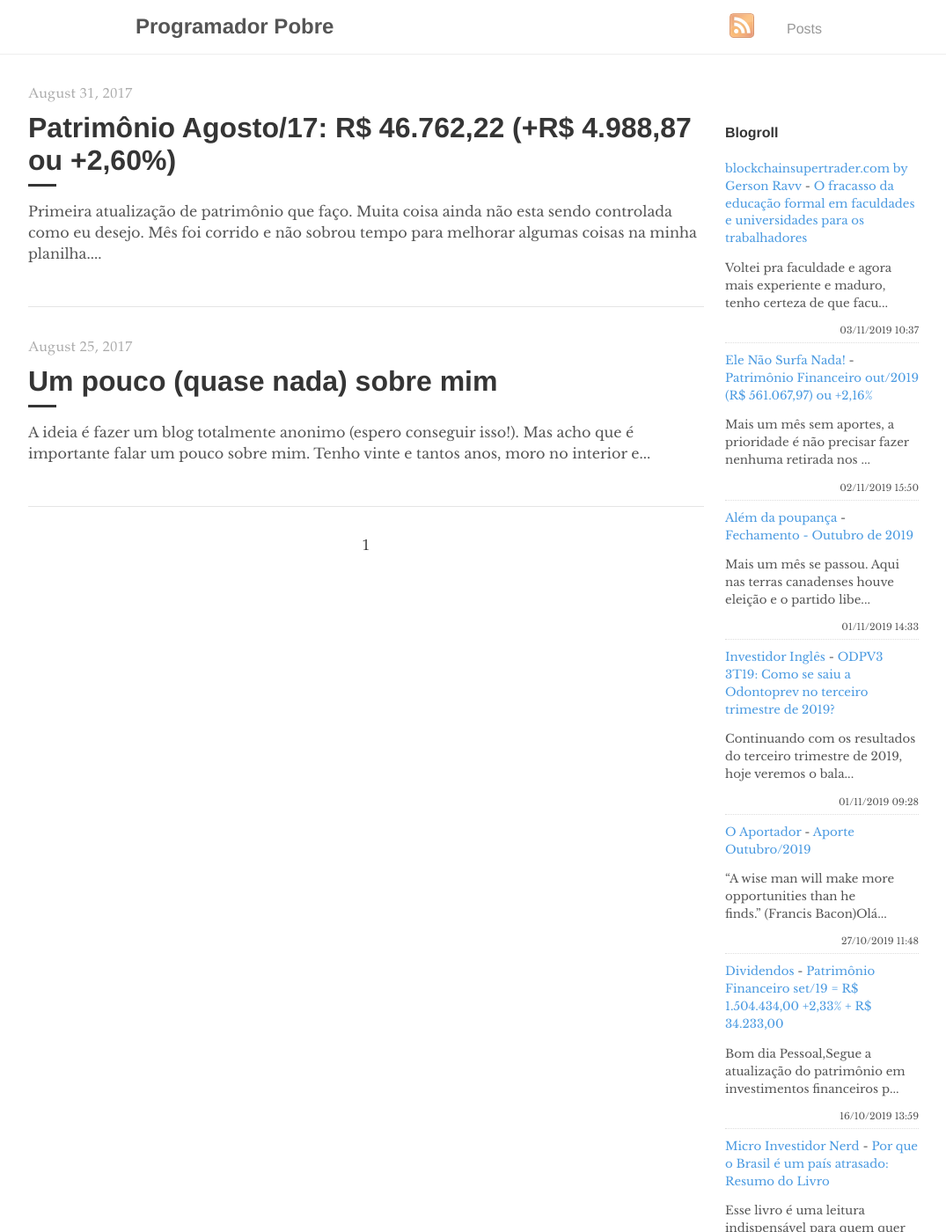
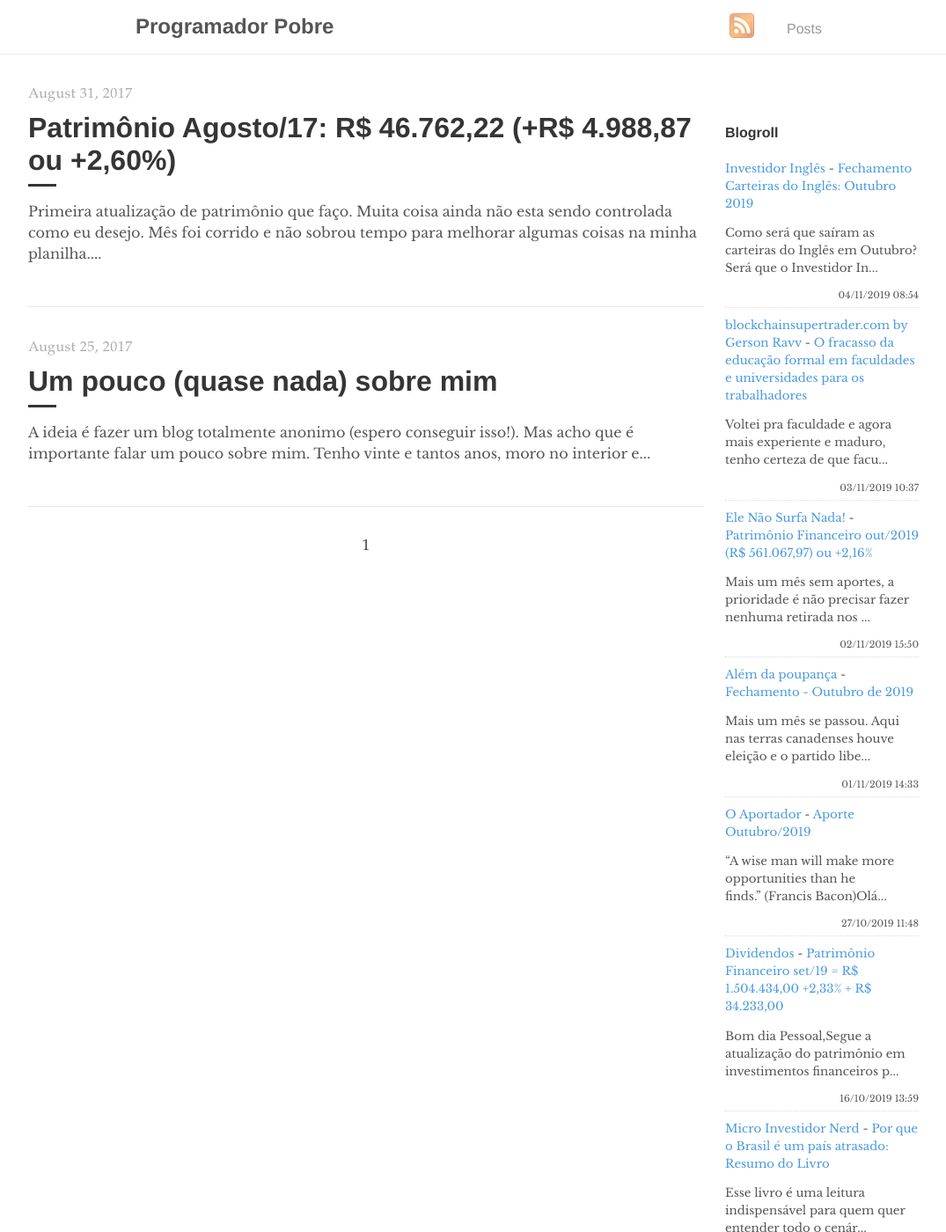
Before and after one commit to programadorpobre/programadorpobre.github.io, a Jekyll site: the page built from index.html, in a window 1280 px wide and 1400 px high. Shown: the whole window at 88% size, without its empty margins (96-1171 px from the left). Built offline with Jekyll 4.4.1, drawn with Linux system fonts in a browser that asks for light colours; the list of posts is cut into pages by our own code; comment, search, counter and statistics services are not loaded.

Commit message:
[ci skip] travis #821

```diff
--- a/_includes/feed-entries.html
+++ b/_includes/feed-entries.html
@@ -1,3 +1,8 @@
+<div class="feed-entry">
+    <a class="feed-entry-site-name" href="https://www.investidoringles.com/">Investidor Inglês</a> - <a class="feed-entry-title" href="https://www.investidoringles.com/2019/11/fechamento-carteiras-do-ingles-outubro-2019.html">Fechamento Carteiras do Inglês: Outubro 2019</a>
+    <p class="feed-entry-summary">Como será que saíram as carteiras do Inglês em Outubro? Será que o Investidor In...</p>
+    <time datetime="2019-11-04T08:54:00.000-03:00">04/11/2019 08:54</time>
+</div>
 <div class="feed-entry">
     <a class="feed-entry-site-name" href="http://www.blockchainsupertrader.com/">blockchainsupertrader.com by Gerson Ravv</a> - <a class="feed-entry-title" href="http://www.blockchainsupertrader.com/2019/11/o-fracasso-da-educacao-formal-em.html">O fracasso da educação formal em faculdades e universidades para os trabalhadores</a>
     <p class="feed-entry-summary">Voltei pra faculdade e agora mais experiente e maduro, tenho certeza de que facu...</p>
@@ -12,11 +17,6 @@
     <a class="feed-entry-site-name" href="https://alemdapoupanca.blogspot.com/">Além da poupança</a> - <a class="feed-entry-title" href="https://alemdapoupanca.blogspot.com/2019/11/fechamento-outubro-de-2019.html">Fechamento - Outubro de 2019</a>
     <p class="feed-entry-summary">Mais um mês se passou. Aqui nas terras canadenses houve eleição e o partido libe...</p>
     <time datetime="2019-11-01T14:33:00.000-03:00">01/11/2019 14:33</time>
-</div>
-<div class="feed-entry">
-    <a class="feed-entry-site-name" href="https://www.investidoringles.com/">Investidor Inglês</a> - <a class="feed-entry-title" href="https://www.investidoringles.com/2019/11/odpv3-3t19-terceiro-trimestre-2019-odontoprev.html">ODPV3 3T19: Como se saiu a Odontoprev no terceiro trimestre de 2019?</a>
-    <p class="feed-entry-summary">Continuando com os resultados do terceiro trimestre de 2019, hoje veremos o bala...</p>
-    <time datetime="2019-11-01T09:28:00.001-03:00">01/11/2019 09:28</time>
 </div>
 <div class="feed-entry">
     <a class="feed-entry-site-name" href="https://oaportadorfinanceiro.blogspot.com/">O Aportador</a> - <a class="feed-entry-title" href="https://oaportadorfinanceiro.blogspot.com/2019/10/aporte-outubro2019.html">Aporte Outubro/2019</a>
```
